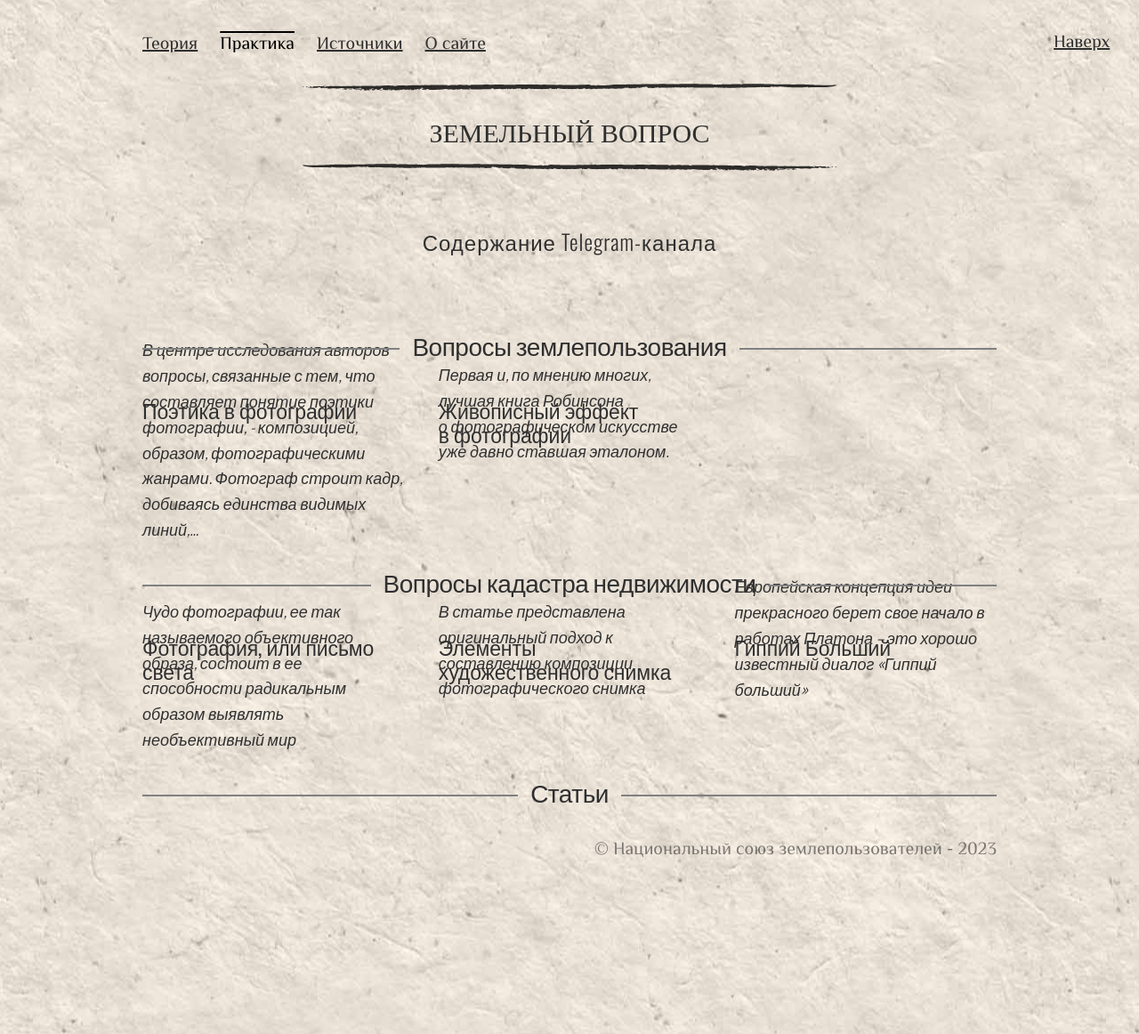
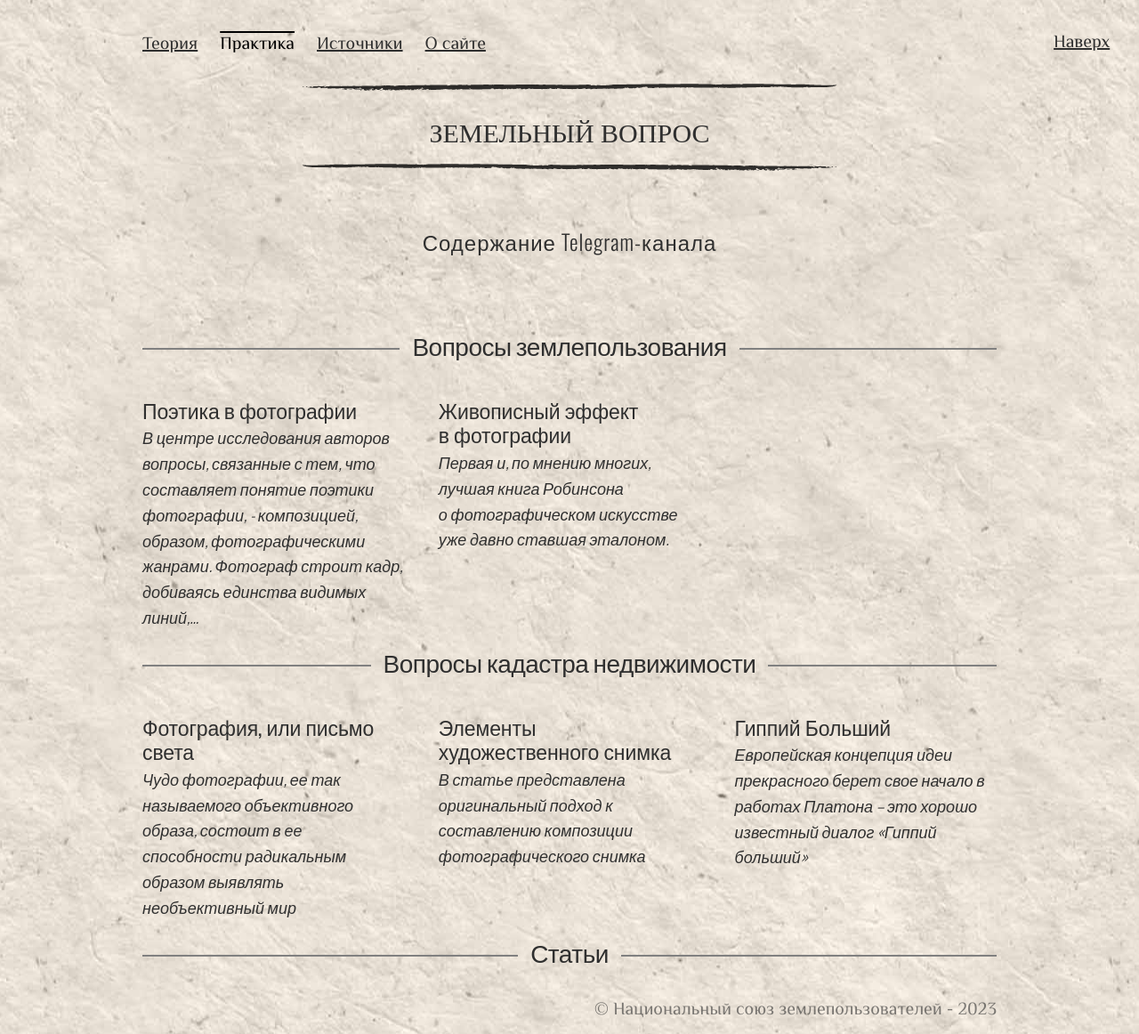
Before and after one commit to SergSi/land-use-art, a Jekyll site: the page built from pages/docs.md, in a window 1280 px wide. Shown: the whole page at 89% size. Built offline with Jekyll 4.4.1, drawn with Linux system fonts in a browser that asks for light colours; some web fonts are replaced.

Commit message:
Update list_docs.html

```diff
--- a/_includes/list_docs.html
+++ b/_includes/list_docs.html
@@ -13,8 +13,8 @@
       {% if int == 7  %}{% cycle "add row7": "<div class='row'>", "", "" %}{% endif %}
         <div class="four columns">
           <a href="{{ site.baseurl }}{{ post.url }}" class="link">
-          <h4 style="margin-bottom: -5em; line-height: 1.2; font-weight: 400">{{ post.title }}</h4>
-          <div style="margin-bottom: -1px; line-height: 1.4em;" class="left">
+          <h4 style="margin-bottom: -0.7em; line-height: 1.2; font-weight: 400">{{ post.title }}</h4>
+          <div style="margin-bottom: -0.5em; line-height: 1.4em;" class="left">
             {% if post.abstract %}<h6 style="font-style: italic; margin-bottom: 0em;">{{ post.abstract | truncatewords:25 }}{% else %}{{ post.content | truncatewords:25 | strip_newlines }}{% endif %}</h6>
           </div>
           </a>
```
